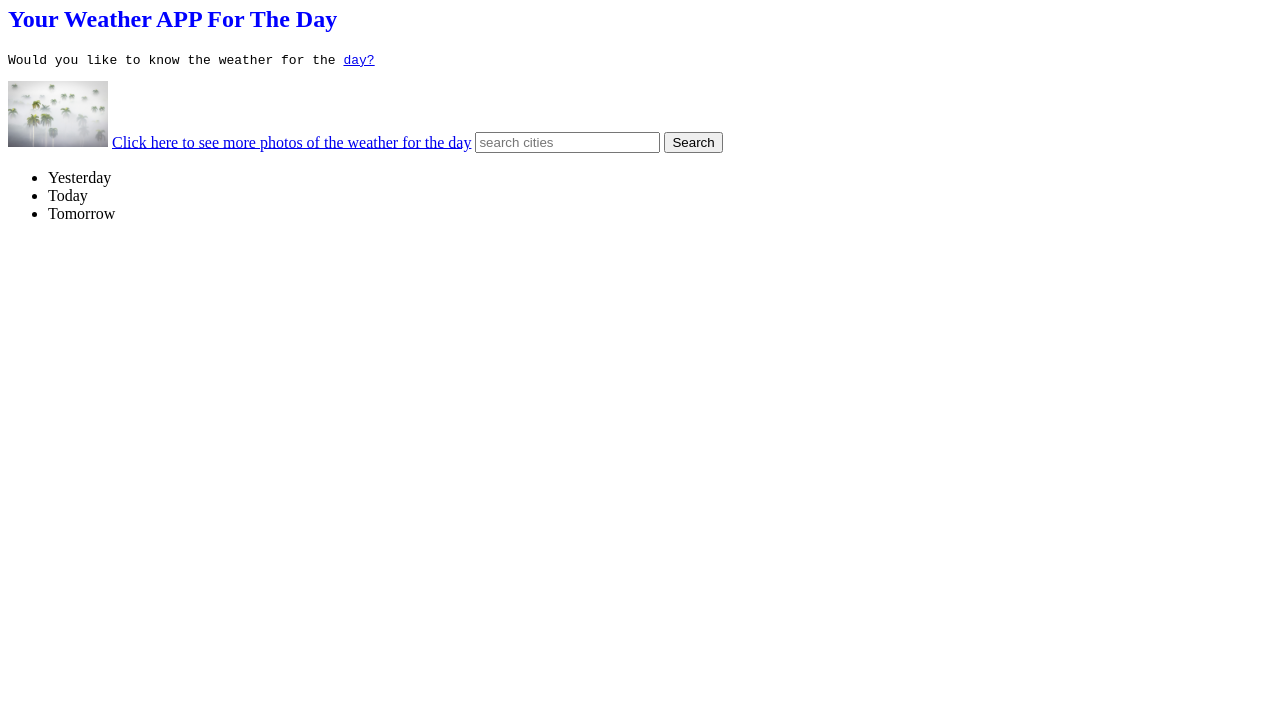
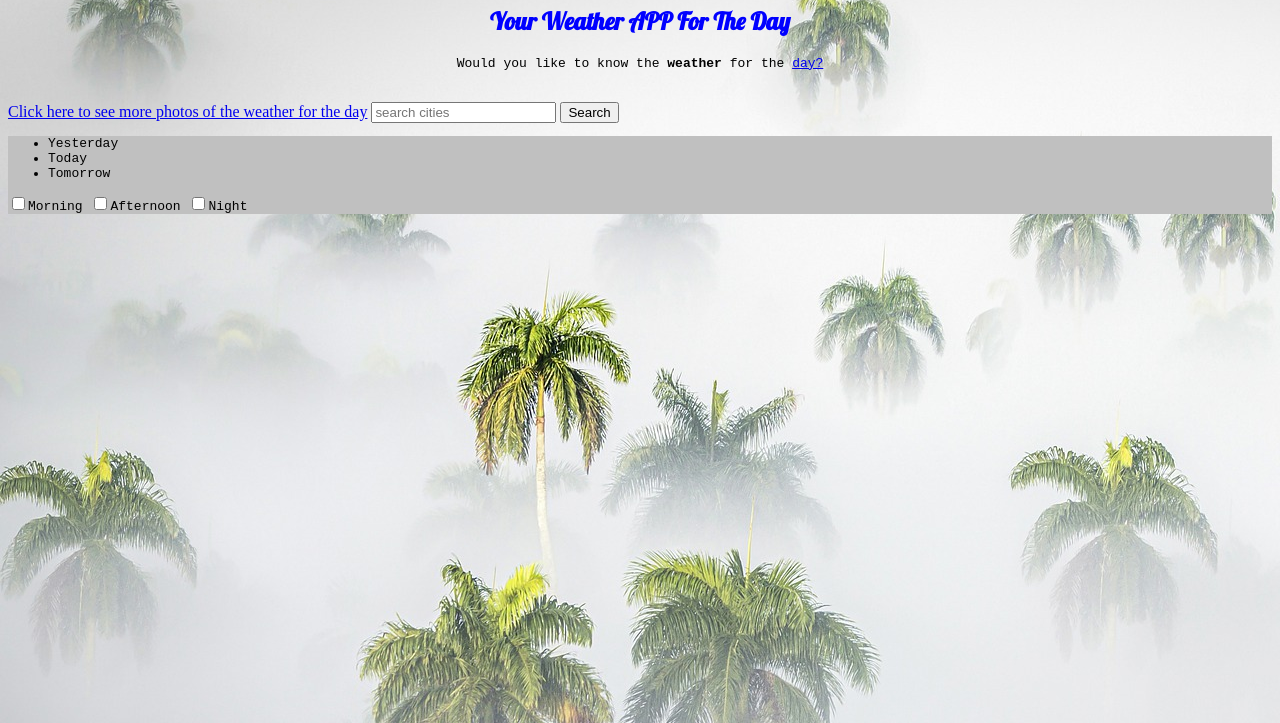
Before and after one commit to dapiroy/webapp-proj, a plain HTML site: page index.html in a window 1280 px wide. Shown: the part 77-800 px from the top of the page. Drawn offline with Linux system fonts and the light colour scheme.

Commit message:
index.html modified

```diff
--- a/index.html
+++ b/index.html
@@ -12,30 +12,69 @@
             .blue-text {
                 color: blue;
             }
+
+            body {
+                /* background-color: beige; */
+                background-image: url("images/palm.jpg");
+            }
+
             .smaller-image {
                 width: 100px;
             }
+
+            a:hover {
+                color: red;
+            }
+
             p {
                 font-family: monospace;
+                text-align: justify;
+                text-align: center;
             }
+
             h1 {
                 font-family: Lobster, sans-serif;
+                text-align: center;
             }
+
+            h2 {
+                font-family: Lobster, sans-serif;
+                text-align: center;
+            }
+
+            .silver-background {
+                background-color: silver;
+                font-family: monospace;
+            }
+
+
 
         </style>
         <h1 style="color: red;">Ara's  Weather App</h1>
         <h2 class="blue-text">Your Weather APP For The Day</h2>
         <!-- TODO: Add link to the below paragraph -->
-        <p>Would you like to know the weather for the <a target= _blank href="https://unsplash.com/s/photos/weather">day?</a></p>
-        <img class= "smaller-image" src ="images/palm.jpg" alt ="A weather Pic">
+        <p>Would you like to know the <strong>weather</strong> for the <a target= _blank href="https://unsplash.com/s/photos/weather">day?</a></p>
+        <!--img id= "palm-image" class= "smaller-image" src ="images/palm.jpg" alt ="A weather Pic" -->
+        <br>
         <a href="https://unsplash.com/s/photos/weather"> Click here to see more photos of the weather for the day</a>
         <input type="text" placeholder="search cities" required>
         <button type="submit">Search</button>
-        <ul>
-            <li>Yesterday</li>
-            <li>Today</li>
-            <li>Tomorrow</li>
-        </ul>
+        <div class="silver-background">
+            <ul>
+                <li>Yesterday</li>
+                <li>Today</li>
+                <li>Tomorrow</li>
+            </ul>
+            <label for="morning">
+                <input id="morning" type="checkbox" name="day">Morning
+            </label>
+            <label for="afternoon">
+                <input id="afternoon" type="checkbox" name="day">Afternoon
+            </label>
+            <label for="night">
+                <input id="night" type="checkbox" name="day">Night
+            </label>
+        </div>
     </main>
 
 </body>
```
